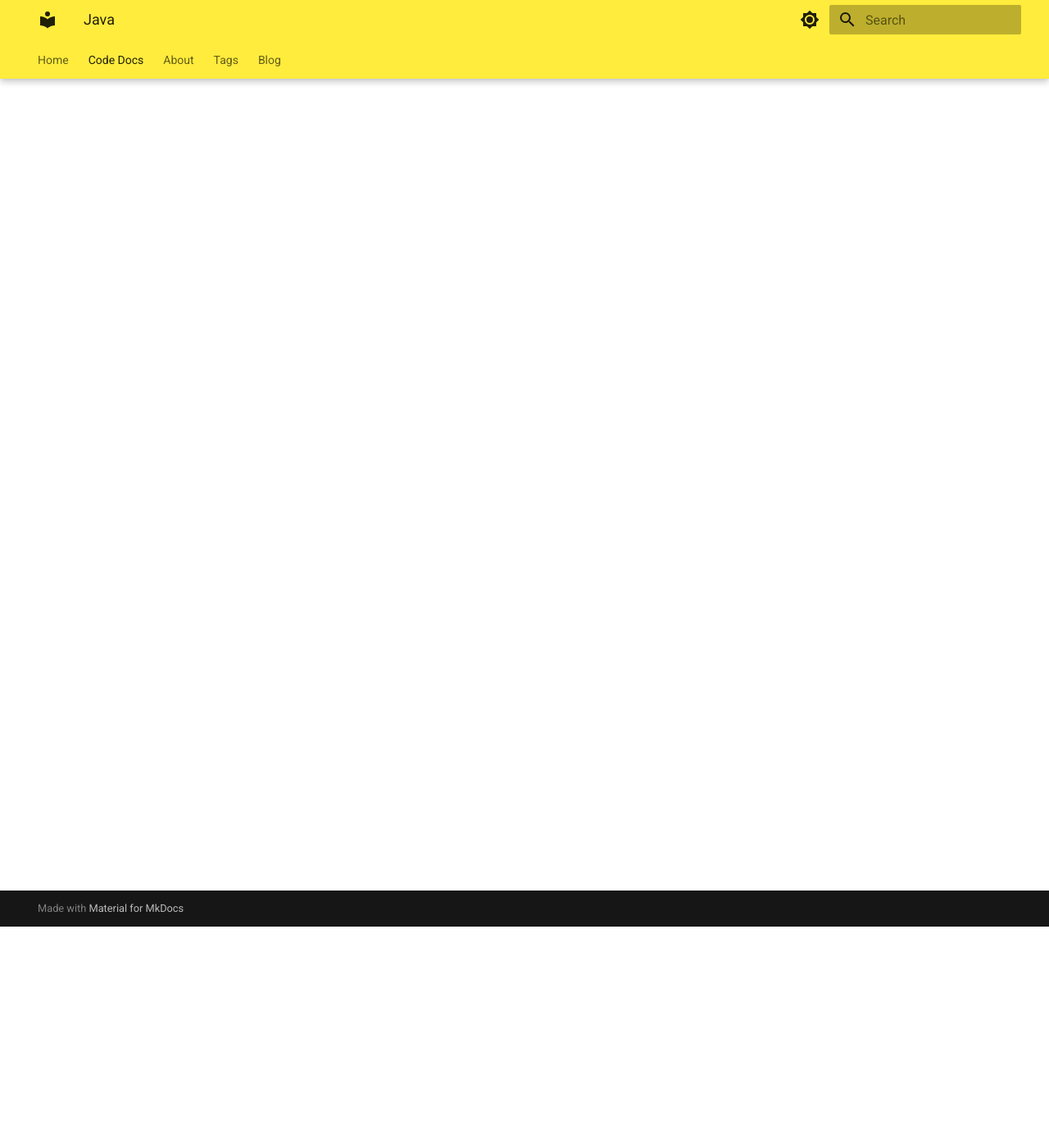
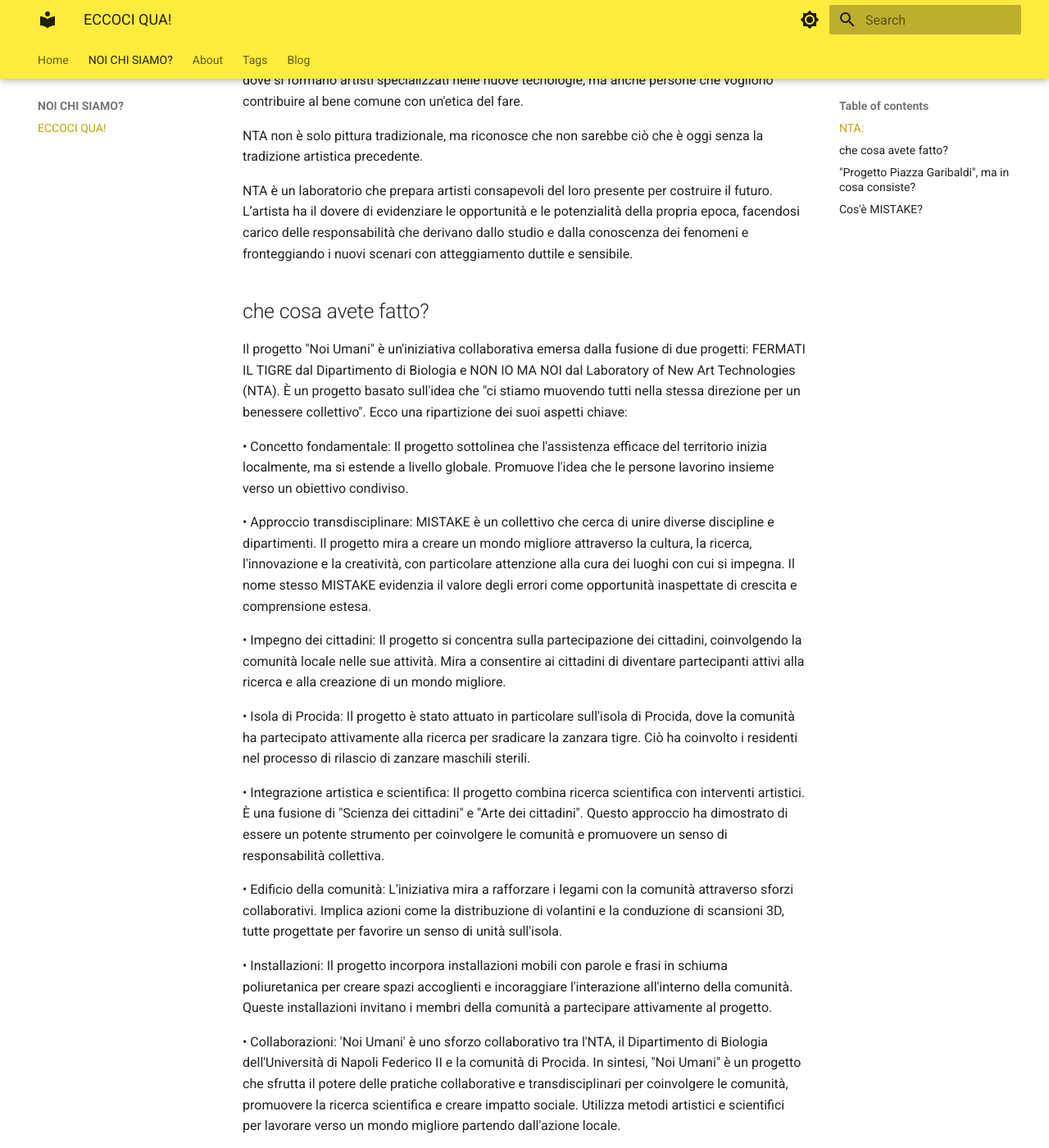
Before and after one commit to PistilliGiulia/mio-sito-web, an MkDocs documentation site: the page built from docs/coding/my-first-java-file.md, in a window 1280 px wide and 1400 px high, scrolled down 270 px. Shown: the whole window at 82% size. Built offline with MkDocs 1.6.1 and Material for MkDocs 9.7.7, drawn with Linux system fonts in a browser that asks for light colours; some of the changed text lies outside the part shown.

Commit message:
pulsante

```diff
--- a/docs/coding/my-first-java-file.md
+++ b/docs/coding/my-first-java-file.md
@@ -1 +1,37 @@
-## Avrò imparato?
+## NTA:
+NTA (Nuove tecnlogie Dell'Arte) è un luogo di apprendimento e pensiero, frequentato ogni giorno da circa duecento studenti e da un gruppo di insegnanti che offrono metodi di insegnamento che valorizzano sia l'apporto individuale che il lavoro di gruppo. È uno spazio fisico, mentale e virtuale dove si formano artisti specializzati nelle nuove tecnologie, ma anche persone che vogliono contribuire al bene comune con un'etica del fare.
+
+NTA non è solo pittura tradizionale, ma riconosce che non sarebbe ciò che è oggi senza la tradizione artistica precedente.
+
+NTA è un laboratorio che prepara artisti consapevoli del loro presente per costruire il futuro.
+L’artista ha il dovere di evidenziare le opportunità e le potenzialità della propria epoca, facendosi carico delle responsabilità che derivano dallo studio e dalla conoscenza dei fenomeni e fronteggiando i nuovi scenari con atteggiamento duttile e sensibile.
+
+## che cosa avete fatto?
+Il progetto "Noi Umani" è un'iniziativa collaborativa emersa dalla fusione di due progetti: FERMATI IL TIGRE dal Dipartimento di Biologia e NON IO MA NOI dal Laboratory of New Art Technologies (NTA). È un progetto basato sull'idea che "ci stiamo muovendo tutti nella stessa direzione per un benessere collettivo".
+Ecco una ripartizione dei suoi aspetti chiave:
+
+• Concetto fondamentale: Il progetto sottolinea che l'assistenza efficace del territorio inizia localmente, ma si estende a livello globale. Promuove l'idea che le persone lavorino insieme verso un obiettivo condiviso.
+
+• Approccio transdisciplinare: MISTAKE è un collettivo che cerca di unire diverse discipline e dipartimenti. Il progetto mira a creare un mondo migliore attraverso la cultura, la ricerca, l'innovazione e la creatività, con particolare attenzione alla cura dei luoghi con cui si impegna. Il nome stesso MISTAKE evidenzia il valore degli errori come opportunità inaspettate di crescita e comprensione estesa.
+
+• Impegno dei cittadini: Il progetto si concentra sulla partecipazione dei cittadini, coinvolgendo la comunità locale nelle sue attività. Mira a consentire ai cittadini di diventare partecipanti attivi alla ricerca e alla creazione di un mondo migliore.
+
+• Isola di Procida: Il progetto è stato attuato in particolare sull'isola di Procida, dove la comunità ha partecipato attivamente alla ricerca per sradicare la zanzara tigre. Ciò ha coinvolto i residenti nel processo di rilascio di zanzare maschili sterili.
+
+• Integrazione artistica e scientifica: Il progetto combina ricerca scientifica con interventi artistici. È una fusione di "Scienza dei cittadini" e "Arte dei cittadini". Questo approccio ha dimostrato di essere un potente strumento per coinvolgere le comunità e promuovere un senso di responsabilità collettiva.
+
+• Edificio della comunità: L'iniziativa mira a rafforzare i legami con la comunità attraverso sforzi collaborativi. Implica azioni come la distribuzione di volantini e la conduzione di scansioni 3D, tutte progettate per favorire un senso di unità sull'isola.
+
+• Installazioni: Il progetto incorpora installazioni mobili con parole e frasi in schiuma poliuretanica per creare spazi accoglienti e incoraggiare l'interazione all'interno della comunità. Queste installazioni invitano i membri della comunità a partecipare attivamente al progetto.
+
+• Collaborazioni: 'Noi Umani' è uno sforzo collaborativo tra l'NTA, il Dipartimento di Biologia dell'Università di Napoli Federico II e la comunità di Procida.
+In sintesi, "Noi Umani" è un progetto che sfrutta il potere delle pratiche collaborative e transdisciplinari per coinvolgere le comunità, promuovere la ricerca scientifica e creare impatto sociale. Utilizza metodi artistici e scientifici per lavorare verso un mondo migliore partendo dall'azione locale.
+
+## "Progetto Piazza Garibaldi", ma in cosa consiste?
+Il progetto Garibaldi È in collaborazione con bella piazza (un collettivo). Si cerca di portare Unione per far sì che avvengono legami, portando così un miglioramento nella zona e di portare alla luce quelle problematiche lì, perché è una zona di passaggio apparentemente trascurata.
+
+## Cos'è MISTAKE?
+Mistake va a sottolineare come I’errore valore inaspettato amplia la conoscenza così come fa l incontro del io con laltro.
+È un collettivo che ha la volontà di unire il pensiero artistico a quello scientifico spinti dal urgenza di affrontare sia le questioni ambientali che quelle della salvaguardia del territorio.
+Lobbiettivo è far interagire un collettivo scientifico con i cittadini e riuscire a fronteggiare i problemi
+comuni sul territorio attraverso la creatività.
--- a/mkdocs.yml
+++ b/mkdocs.yml
@@ -62,8 +62,8 @@ markdown_extensions:
 
 nav:
   - Home: index.md
-  - Code Docs:
-    - Java: coding/my-first-java-file.md
+  - NOI CHI SIAMO?:
+    - ECCOCI QUA!: coding/my-first-java-file.md
   - About:
     - About Me: about/about.md
     - Childhood: about/childhood.md
```
Also changed, not shown: docs/about/about.md (+1 -1 lines), docs/blog/posts/2024-01-24-Hello-Word.md (+2 -1 lines), docs/index.md (+4 -2 lines), docs/image.png (added), docs/immagine benvenuto/benvenuti.png (added).
